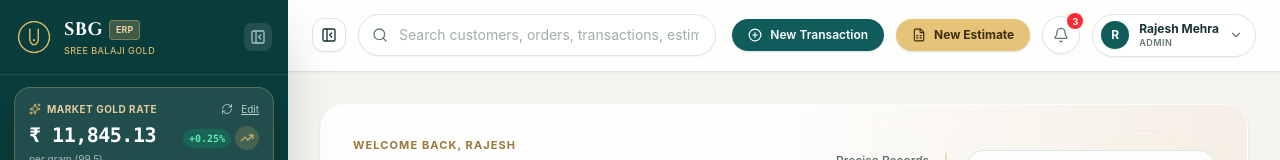
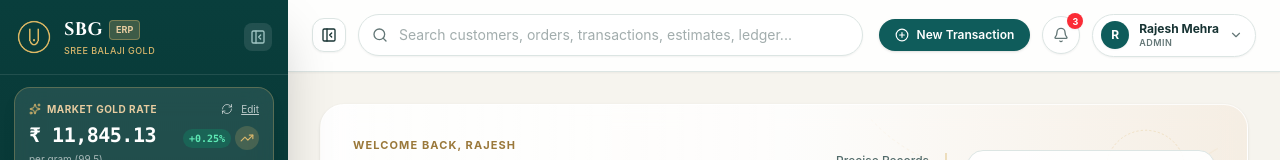
Before and after one commit to ajay-strategist/SBG, a React (Vite) app: page / in a window 1280 px wide. Shown: the top 160 px of the page. Built offline with nearby package versions, Linux system fonts and the light colour scheme; no server answers; the database is empty; a web font is replaced by a local one.

Commit message:
fix: remove New Estimate button from top navigation header

```diff
--- a/src/components/layout/AppShell.tsx
+++ b/src/components/layout/AppShell.tsx
@@ -455,15 +455,6 @@ export const AppShell: React.FC<AppShellProps> = ({
               <span>New Transaction</span>
             </button>
 
-            {/* New Estimate Action Pill */}
-            <button
-              onClick={() => onNavigate('new-estimate')}
-              className="hidden sm:inline-flex items-center gap-2 px-4 py-2 rounded-full bg-[#E5C378] hover:bg-[#D9B76C] text-[#3D2D0C] font-bold text-xs shadow-sm transition-all cursor-pointer"
-            >
-              <FileSpreadsheet className="w-3.5 h-3.5 text-[#3D2D0C]" />
-              <span>New Estimate</span>
-            </button>
-
             {/* Notification Bell with Badge 3 */}
             <button
               onClick={() => onNavigate('audit')}
```
